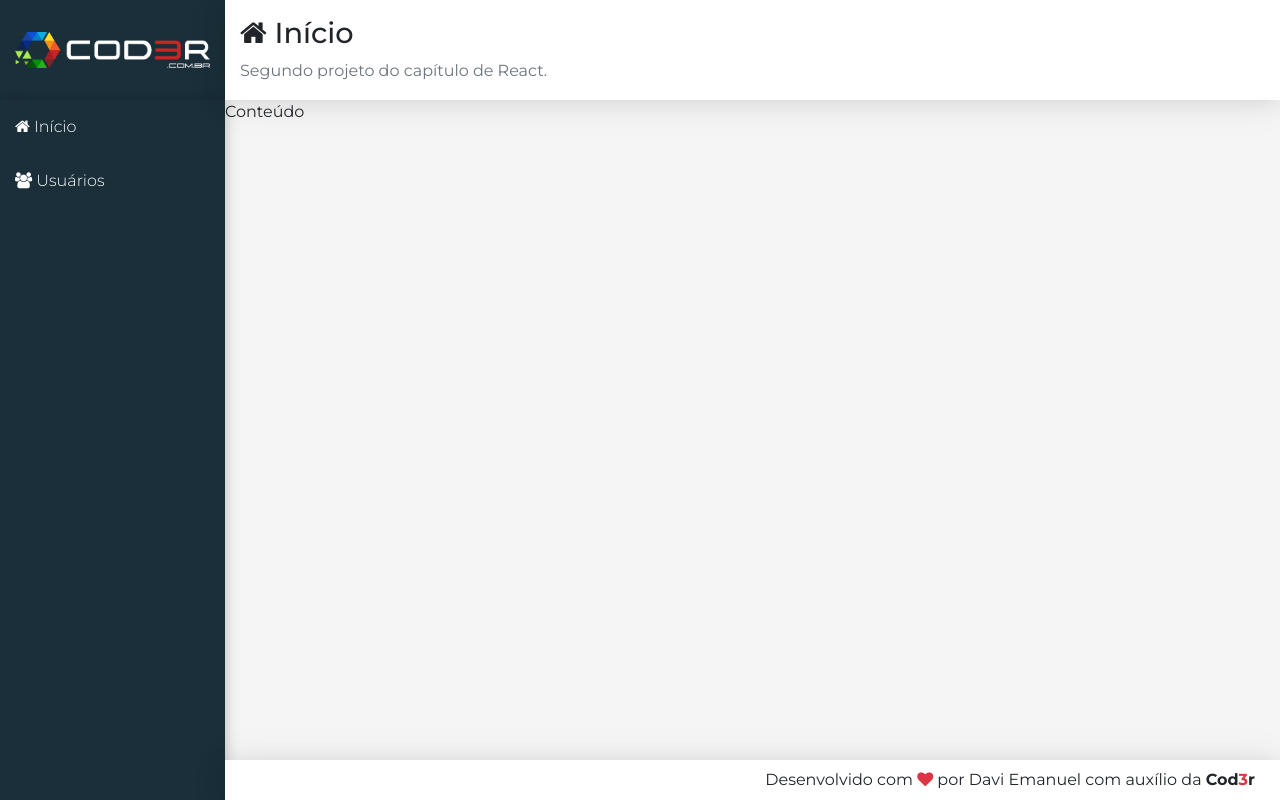
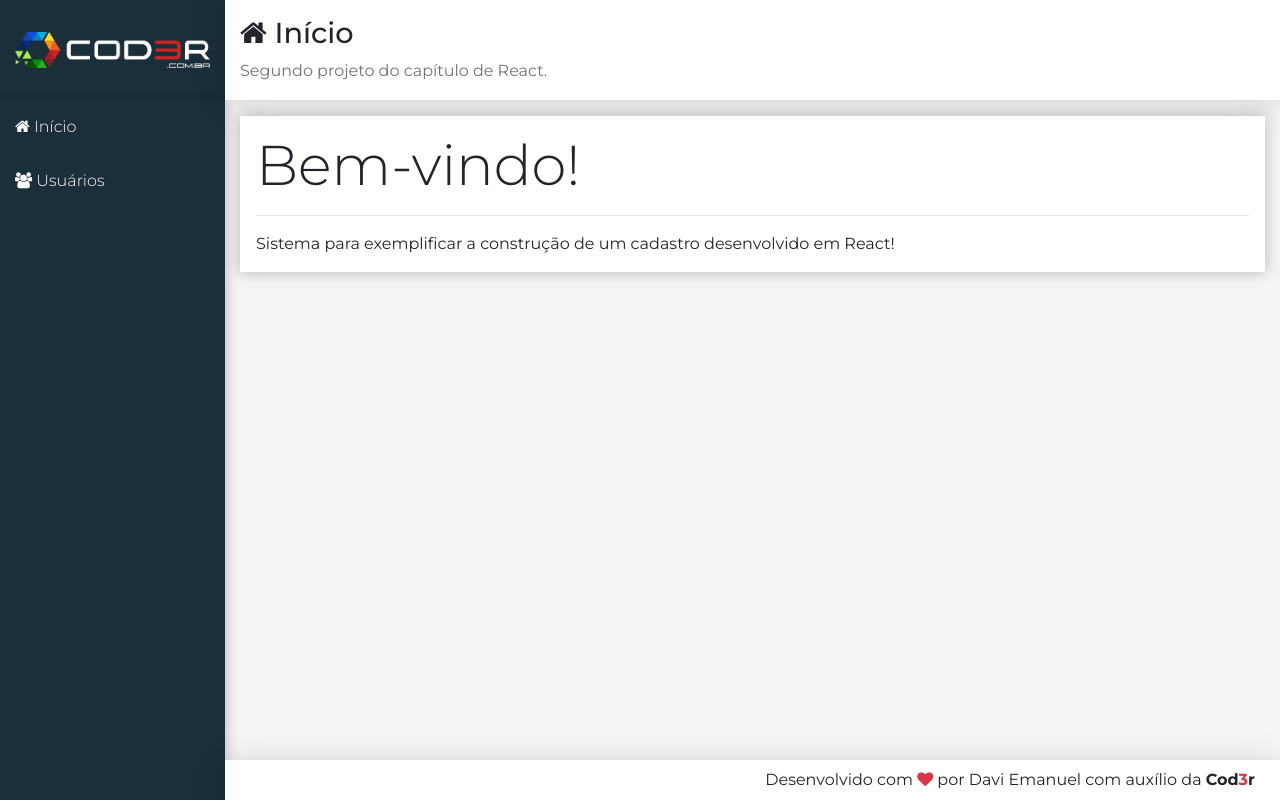
Before and after one commit to daviemanuels/CWM-CRUD-ReactJS, a React (Create React App) app in the folder frontend/: page / in a window 1280 px wide. Built offline with nearby package versions, Linux system fonts and the light colour scheme.

Commit message:
Home component creation

```diff
--- /dev/null
+++ b/frontend/src/components/home/Home.jsx
@@ -0,0 +1,10 @@
+import Main from '../template/Main'
+
+export default props =>
+    <Main icon="home" title="Início"
+        subtitle="Segundo projeto do capítulo de React.">
+        <div className="display-4">Bem-vindo!</div>
+        <hr />
+        <p className="mb-0">Sistema para exemplificar a construção
+            de um cadastro desenvolvido em React!</p>
+    </Main>
--- a/frontend/src/components/template/Main.css
+++ b/frontend/src/components/template/Main.css
@@ -0,0 +1,4 @@
+main > div {
+    background-color: #FFF;
+    box-shadow: 0 0 15px #0004;
+}
--- a/frontend/src/components/template/Main.jsx
+++ b/frontend/src/components/template/Main.jsx
@@ -5,7 +5,9 @@
 export default props =>
     <React.Fragment>
         <Header {...props}/>
-        <main className="content">
-            Conteúdo
+        <main className="content container-fluid">
+            <div className="p-3 mt-3">
+                {props.children}
+            </div>
         </main>
     </React.Fragment>
--- a/frontend/src/main/App.jsx
+++ b/frontend/src/main/App.jsx
@@ -3,14 +3,13 @@
 import './App.css'
 import Logo from '../components/template/Logo'
 import Nav from '../components/template/Nav'
-import Main from '../components/template/Main'
+import Home from '../components/home/Home'
 import Footer from '../components/template/Footer'
 
 export default props =>
     <div className="app">
         <Logo />
         <Nav icon="home" icon2="users"/>
-        <Main icon="home" title="Início"
-            subtitle="Segundo projeto do capítulo de React." />
+        <Home />
         <Footer />
     </div>
```
